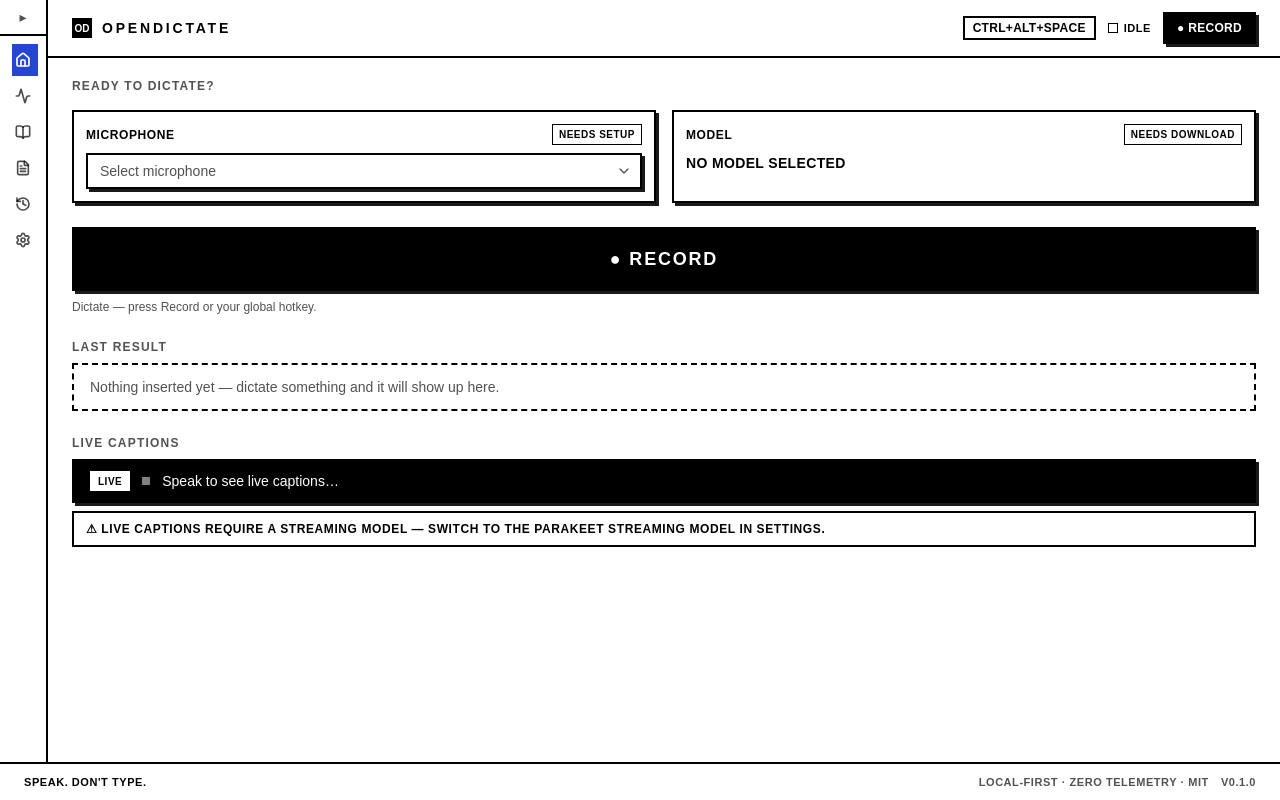
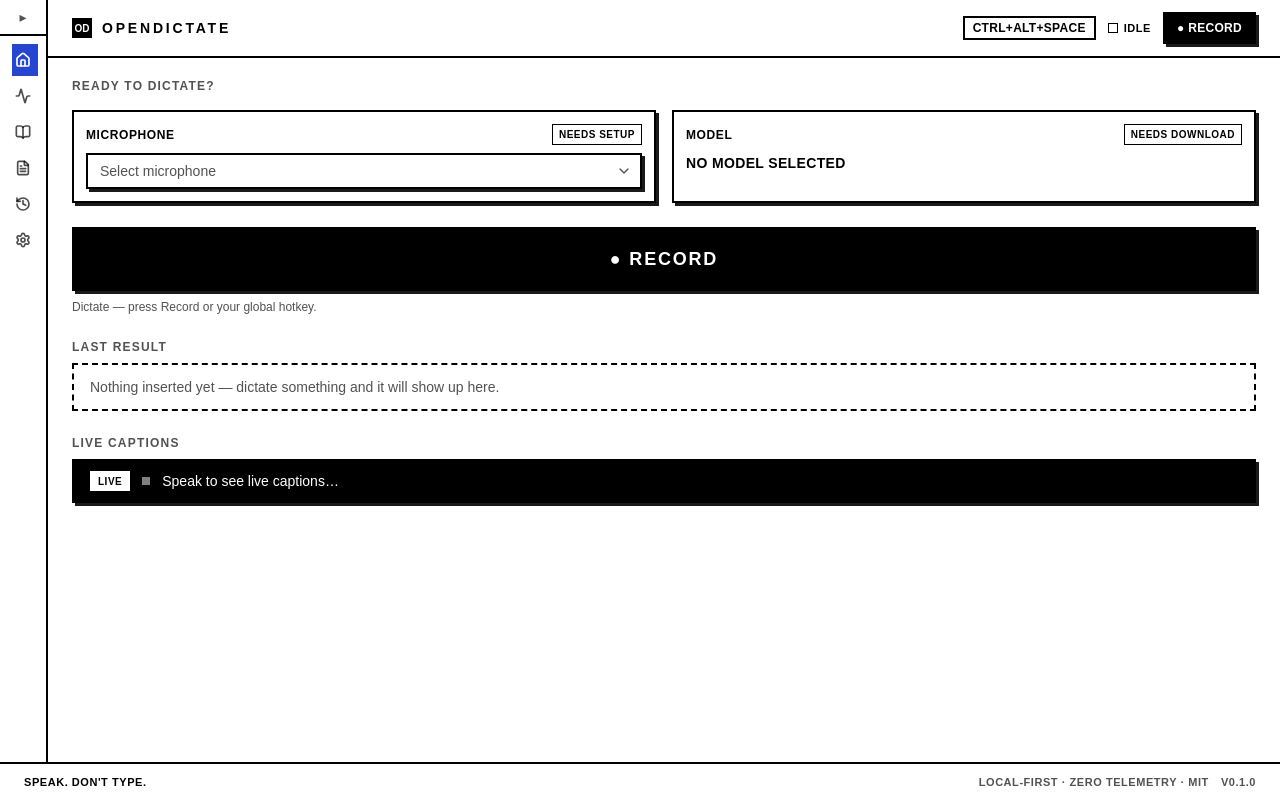
Before and after one commit to Muhammad-Waleed381/OpenDictate, a React (Vite) app: page / in a window 1280 px wide. Built offline with nearby package versions, Linux system fonts and the light colour scheme.

Commit message:
chore(ui): drop obsolete 'streaming model required' captions warning
Live captions run on the internal zipformer engine during every
dictation regardless of the selected model, so the Home-tab notice
telling users to switch to a streaming model no longer applies.

```diff
--- a/src/components/tabs/HomeTab.tsx
+++ b/src/components/tabs/HomeTab.tsx
@@ -234,10 +234,6 @@
 
 function LiveCaptionsPanel() {
   const partial = useStore((s) => s.partial);
-  const settings = useStore((s) => s.settings);
-  const catalog = useStore((s) => s.catalog);
-  const activeModel = catalog.find((m) => m.id === settings?.stt_model);
-  const streaming = !!activeModel?.streaming;
 
   return (
     <div className="flex flex-col gap-2">
@@ -253,12 +249,6 @@
           </span>
         </CardContent>
       </Card>
-      {!streaming && (
-        <div className="border-2 border-border bg-card px-3 py-2 text-xs font-bold tracking-wider uppercase">
-          ⚠ Live captions require a streaming model — switch to the Parakeet
-          streaming model in Settings.
-        </div>
-      )}
     </div>
   );
 }
```
